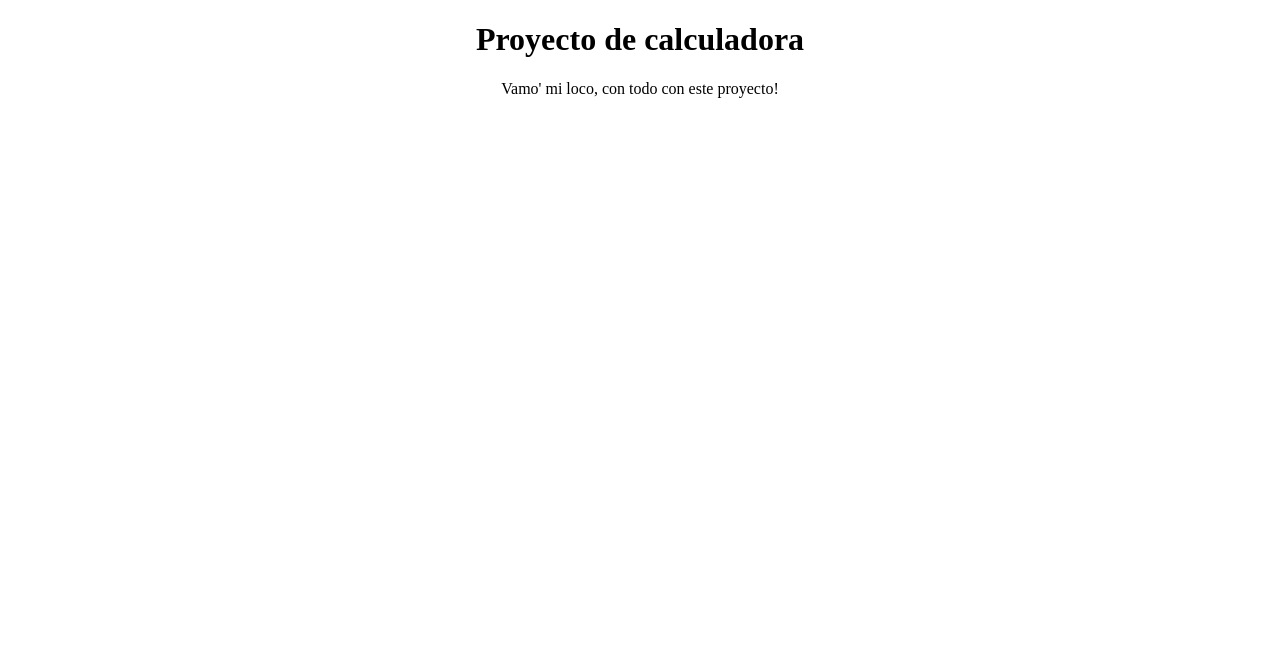
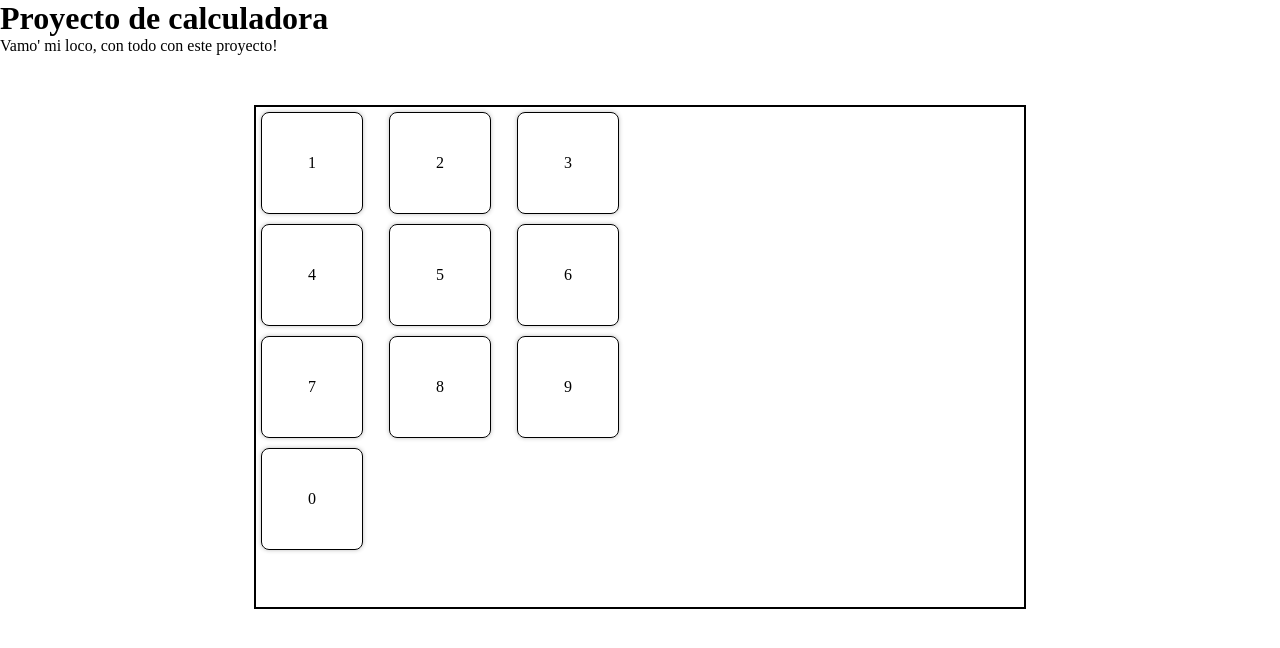
Before and after one commit to SliferTSD/Per-, a plain HTML site: page Proyecto Calculadora/index.html in a window 1280 px wide. Drawn offline with Linux system fonts and the light colour scheme.

Commit message:
Va tomando forma bro. Agregue lo que serán los dígitos de los números, le di un borde y jugué un poco con los estilos para dar unos primeros pasos

```diff
--- a/Proyecto Calculadora/assets/css/style.css
+++ b/Proyecto Calculadora/assets/css/style.css
@@ -1,3 +1,35 @@
 *{
-    text-align: center;
+    margin: 0;
+    padding: 0;
 }
+
+p {
+    padding-bottom: 50px;
+}
+
+
+
+.contenedor_calculadora {
+    border: 2px solid black;
+    width: 60vw;
+    height: 500px;
+    margin: auto;
+}
+
+.digitos {
+    display: grid;
+    grid-template-columns: repeat(3, 1fr);
+    width: 50%;
+}
+
+.digitos div {
+    border: 1px solid black;
+    border-radius: 8px;
+    box-shadow: 0 0 4px #3335;
+    width: 100px;
+    height: 100px;
+    display: flex;
+    justify-content: center;
+    align-items: center;
+    margin: 5px;
+}
--- a/Proyecto Calculadora/index.html
+++ b/Proyecto Calculadora/index.html
@@ -10,5 +10,20 @@
         <script src="index.js"></script>
         <h1>Proyecto de calculadora</h1>
         <p>Vamo' mi loco, con todo con este proyecto!</p>
+
+        <div class="contenedor_calculadora">
+            <div class="digitos">
+                <div>1</div>
+                <div>2</div>
+                <div>3</div>
+                <div>4</div>
+                <div>5</div>
+                <div>6</div>
+                <div>7</div>
+                <div>8</div>
+                <div>9</div>
+                <div>0</div>
+            </div>
+        </div>
     </body>
 </html>
```
